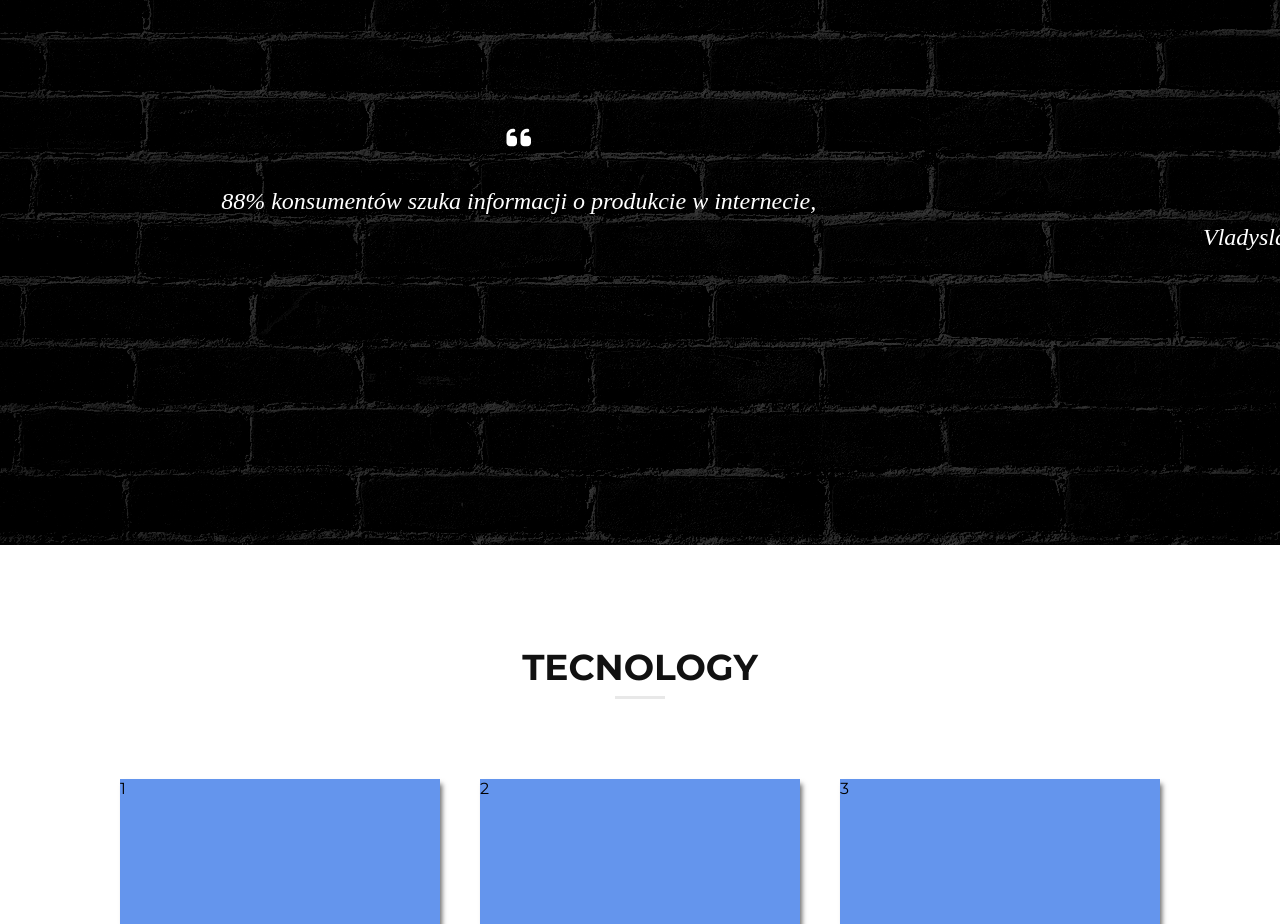
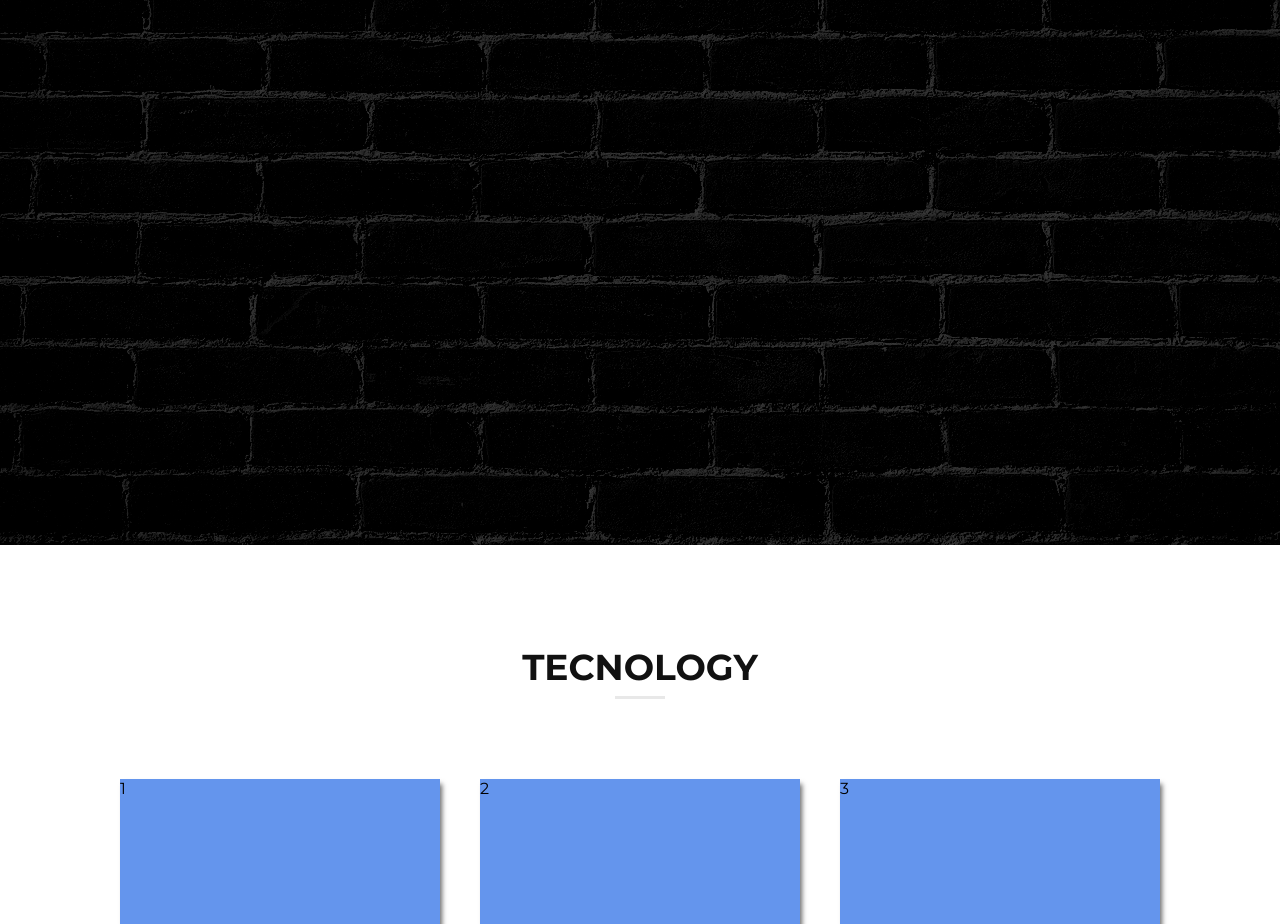
Before and after one commit to Wladyslav/ourapp, a React (Create React App) app: page / in a window 1280 px wide. Shown: the part 1740-2664 px from the top of the page. Built offline with nearby package versions, Linux system fonts and the light colour scheme.

Commit message:
slider text

```diff
--- a/src/layout/header/Header.js
+++ b/src/layout/header/Header.js
@@ -2,7 +2,7 @@ import React from "react";
 import styles from "../header/Header.module.scss";
 import Navigation from "../navigation/Navigation.js";
 import Logo from "../Logo/Logo";
-import MobileNav from "../MobileNav/MobileNav";
+import MobileNav from "../mobileNav/MobileNav";
 
 const Header = () => (
   <header className={styles.header}>
--- a/src/pages/mainPage/ClientsOpinionSection/TextSlider/TextSlider.js
+++ b/src/pages/mainPage/ClientsOpinionSection/TextSlider/TextSlider.js
@@ -16,15 +16,6 @@ class SimpleSlider extends React.Component {
     return (
       <Slider {...settings} autoplay="true" className={styles.slider_container}>
         <article className={styles.slider_item}>
-          <i
-            className="fas fa-quote-left"
-            style={{
-              color: "#fff",
-              textAlign: "center",
-              width: "100%",
-              fontSize: "24px",
-            }}
-          ></i>
           <h3
             style={{
               color: "#fff",
@@ -37,22 +28,28 @@ class SimpleSlider extends React.Component {
               fontWeight: "100",
             }}
           >
-            "Finally, a web developer who never disappointed us"
-            <br />
-            Vladyslaw and Sebastian has always provided good solutions to our
-            web challenges, in a timely manner and frequently pro-actively.
+            47.3% światowej populacji kupi coś online w 2020 roku.
+          </h3>
+        </article>
+        <article className={styles.slider_item}></article>
+        <article className={styles.slider_item}>
+          <h3
+            style={{
+              color: "#fff",
+              textAlign: "center",
+              lineHeight: "39px",
+              margin: "30px 0",
+              fontFamily: "PT Serif, serif",
+              fontSize: "24px",
+              fontStyle: "italic",
+              fontWeight: "100",
+            }}
+          >
+            71% kupujących wierzą, że dostaną lepszą ofertę online niż w
+            sklepach.
           </h3>
         </article>
         <article className={styles.slider_item}>
-          <i
-            className="fas fa-quote-left"
-            style={{
-              color: "#fff",
-              textAlign: "center",
-              width: "100%",
-              fontSize: "28px",
-            }}
-          ></i>
           <h3
             style={{
               color: "#fff",
@@ -65,7 +62,8 @@ class SimpleSlider extends React.Component {
               fontWeight: "100",
             }}
           >
-            88% konsumentów szuka informacji o produkcie w internecie,
+            Ile stron jest w 2020? W styczniu 2020 było ponad 1.74 miliarda
+            stron internetowych w Internecie.
           </h3>
         </article>
       </Slider>
```
